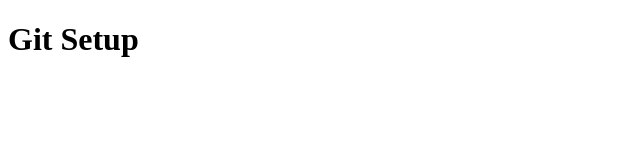
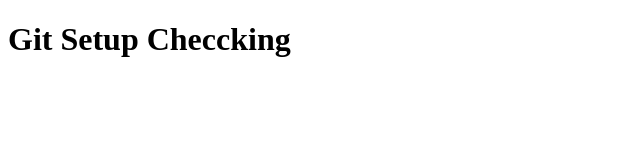
Before and after one commit to Firozdev/khadokbari, a plain HTML site: page index.html in a window 1280 px wide. Shown: the whole page, without its empty margins (0-640 px from the left). Drawn offline with Linux system fonts and the light colour scheme.

Commit message:
cheking all done

```diff
--- a/index.html
+++ b/index.html
@@ -7,6 +7,6 @@
     <title>Khadokbari</title>
 </head>
 <body>
-    <h1>Git Setup</h1>
+    <h1>Git Setup Checcking</h1>
 </body>
 </html>
```
